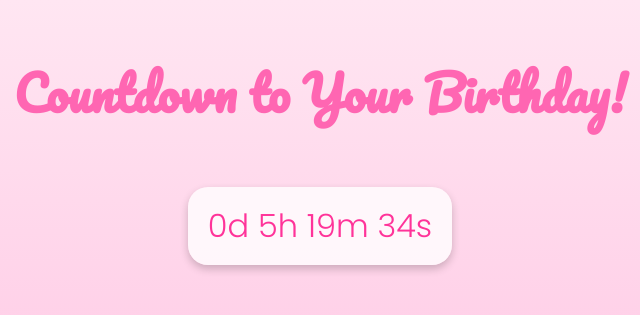
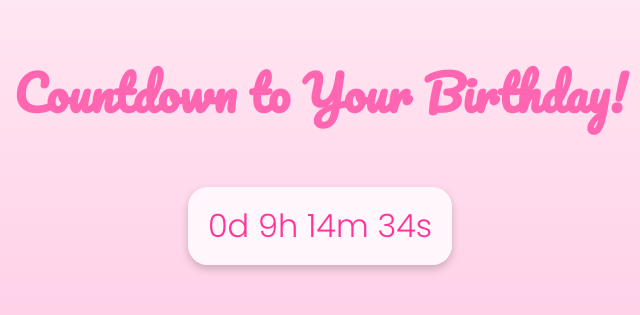
Before and after one commit to Srushti707/birthday, a plain HTML site: page index.html in a window 1280 px wide. Shown: the top 315 px of the page, 320-960 px from the left. Drawn offline with Linux system fonts and the light colour scheme.

Commit message:
Update index.html

```diff
--- a/index.html
+++ b/index.html
@@ -84,11 +84,16 @@
     <script>
         const countdownElement = document.getElementById('countdown');
         const giftContainer = document.getElementById('gift-container');
-        const birthday = new Date('2025-01-01T18:05:00'); // ISO string format
+        const birthday = new Date(2025, 0, 1, 22, 0, 0); // January 1, 2025, 10:00 PM (local time)
 
         const updateCountdown = () => {
             const now = new Date();
             const diff = birthday - now;
+
+            // For debugging, log the current and target dates
+            console.log("Now: ", now);
+            console.log("Birthday: ", birthday);
+            console.log("Time Difference: ", diff);
 
             if (diff <= 0) {
                 clearInterval(countdownInterval);
```
